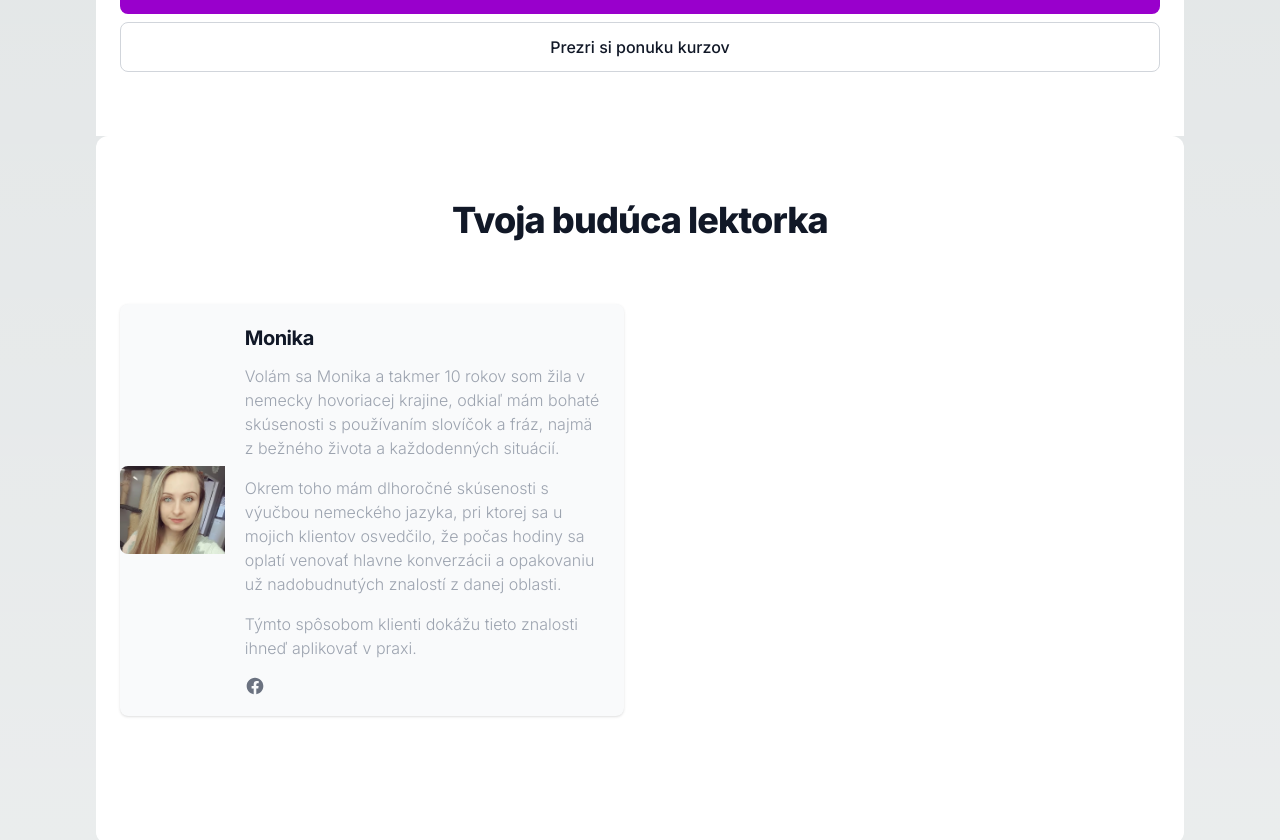
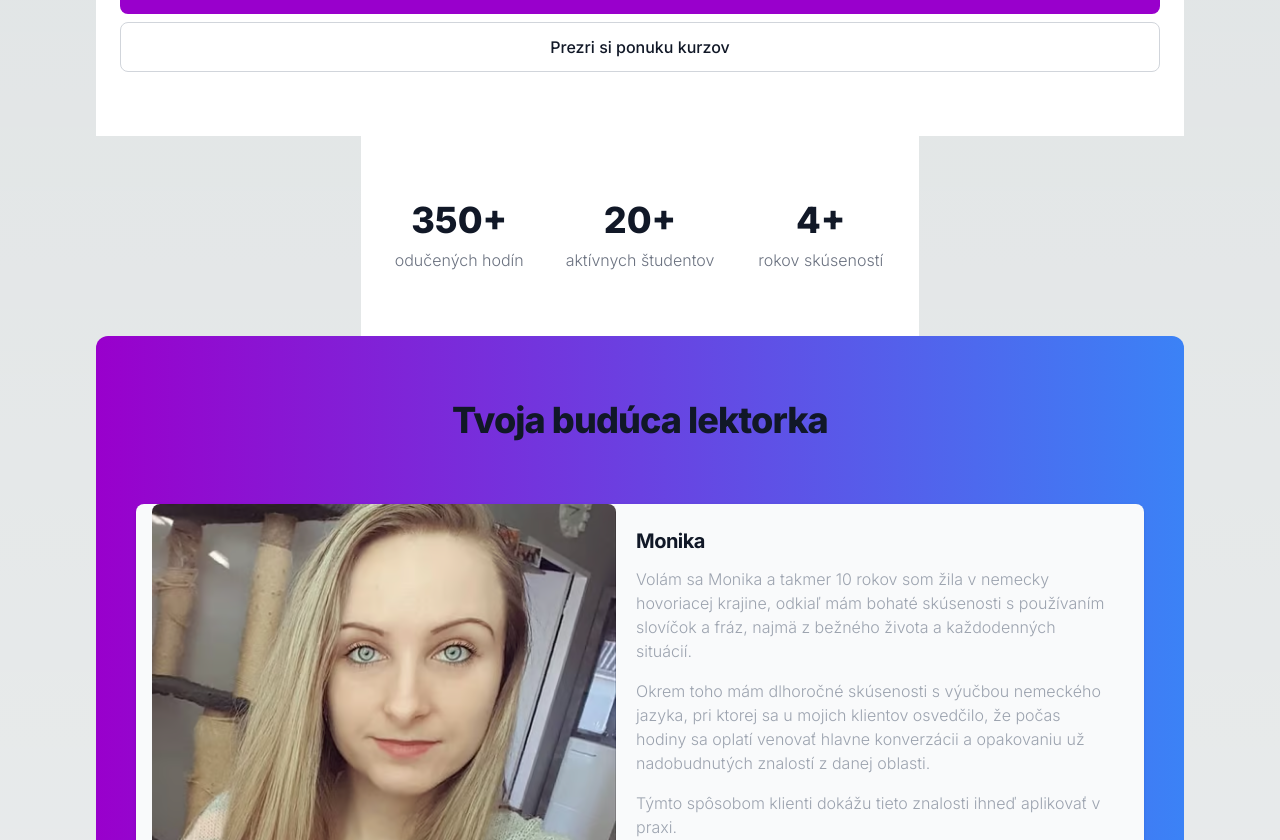
Before and after one commit to marosstudenic/nauc-sa-nemecky, a Next.js app: page / in a window 1280 px wide. Shown: the part 1960-2800 px from the top of the page. Built offline with nearby package versions, Linux system fonts and the light colour scheme.

Commit message:
add contact form and some other stuff

```diff
--- a/src/app/components/AboutLectorSection.tsx
+++ b/src/app/components/AboutLectorSection.tsx
@@ -2,18 +2,18 @@ import Image from "next/image";
 
 export const AboutLectorSection = () => {
     return (
-        <section className="bg-white dark:bg-gray-900 rounded-xl">
+        <section className="bg-gradient-to-r from-primary-950 to-blue-500 rounded-xl w-full">
             <div className="py-8 px-4 mx-auto max-w-screen-xl lg:py-16 lg:px-6 ">
                 <div className="mx-auto max-w-screen-sm text-center mb-8 lg:mb-16">
                     <h2 className="mb-4 text-4xl tracking-tight font-extrabold text-gray-900 dark:text-white">Tvoja budúca lektorka</h2>
                     {/* <p className="font-light text-gray-500 lg:mb-16 sm:text-xl dark:text-gray-400">Explore the whole collection of open-source web components and elements built with the utility classNamees from Tailwind</p> */}
                 </div>
-                <div className="grid gap-8 mb-6 lg:mb-16 md:grid-cols-2">
-                    <div className="items-center bg-gray-50 rounded-lg shadow sm:flex dark:bg-gray-800 dark:border-gray-700">
-                        <a href="#">
-                            <Image className="w-full rounded-lg sm:rounded-none sm:rounded-l-lg" src="/images/monika.png" alt="Bonnie Avatar" width="100" height="200" />
+                <div className="flex gap-8 mb-6 lg:mb-16 justify-center px-4">
+                    <div className="items-center bg-gray-50 rounded-lg shadow sm:flex dark:bg-gray-800 dark:border-gray-700 max-w-5xl px-4">
+                        <a href="#" className="">
+                            <Image className="w-full rounded-lg sm:rounded-lg object-cover" src="/images/monika.png" alt="Bonnie Avatar" width="200" height="200" />
                         </a>
-                        <div className="p-5">
+                        <div className="p-5  max-w-lg">
                             <h3 className="text-xl font-bold tracking-tight text-gray-900 dark:text-white">
                                 <a href="#">Monika</a>
                             </h3>
--- /dev/null
+++ b/src/app/components/ContactForm.tsx
@@ -0,0 +1,25 @@
+export const ContactForm = () => {
+    return (
+        <section className="bg-white">
+            <div className="py-8 lg:py-16 px-4 mx-auto max-w-screen-md">
+                <h2 className="mb-4 text-4xl tracking-tight font-extrabold text-center text-gray-900 ">Napíšte mi a začnite plynule hovoriť po nemecky</h2>
+                <p className="mb-8 lg:mb-16 font-light text-center text-gray-500  sm:text-xl">Po kontakte dohodneme prvú hodinu, kde nastavíme plán výučby a časový harmonogram a komunikáciu</p>
+                <form action="#" className="space-y-8">
+                    <div>
+                        <label htmlFor="email" className="block mb-2 text-sm font-medium text-gray-900 ">Váš email</label>
+                        <input type="email" id="email" className="shadow-sm bg-gray-50 border border-gray-300 text-gray-900 text-sm rounded-lg focus:ring-primary-500 focus:border-primary-500 block w-full p-2.5 dark:bg-gray-700 dark:border-gray-600 dark:placeholder-gray-400 dark:text-white dark:focus:ring-primary-500 dark:focus:border-primary-500 dark:shadow-sm-light" placeholder="chcem-sa-naucit-plynule-po-nemecky@gmail.com" required />
+                    </div>
+                    <div>
+                        <label htmlFor="subject" className="block mb-2 text-sm font-medium text-gray-900 ">O ktorý balíček hodín by ste mali záujem ? </label>
+                        <input type="text" id="subject" className="block p-3 w-full text-sm text-gray-900 bg-gray-50 rounded-lg border border-gray-300 shadow-sm focus:ring-primary-500 focus:border-primary-500 dark:bg-gray-700 dark:border-gray-600 dark:placeholder-gray-400 dark:text-white dark:focus:ring-primary-500 dark:focus:border-primary-500 dark:shadow-sm-light" placeholder="Zoberiem si 15 hodín, pretože som odhodlaný/á plynule hovoriť po nemecky" required />
+                    </div>
+                    <div className="sm:col-span-2">
+                        <label htmlFor="message" className="block mb-2 text-sm font-medium text-gray-900 ">Vaša aktuálna skúsenosť s nemčinou + otázky</label>
+                        <textarea id="message" rows={6} className="block p-2.5 w-full text-sm text-gray-900 bg-gray-50 rounded-lg shadow-sm border border-gray-300 focus:ring-primary-500 focus:border-primary-500 dark:bg-gray-700 dark:border-gray-600 dark:placeholder-gray-400 dark:text-white dark:focus:ring-primary-500 dark:focus:border-primary-500" placeholder="..."></textarea>
+                    </div>
+                    <button type="submit" className="py-3 px-5 text-sm font-medium text-center text-white rounded-lg bg-primary-950 sm:w-fit ">Odoslať správu</button>
+                </form>
+            </div>
+        </section>
+    )
+}
--- a/src/app/components/OfferSection.tsx
+++ b/src/app/components/OfferSection.tsx
@@ -19,14 +19,15 @@ export const OfferSection = () => {
                     </div>
                     <div>
                         <div className="flex justify-center items-center mb-4 w-10 h-10 rounded-full bg-primary-100 lg:h-12 lg:w-12 dark:bg-primary-900">
-                            <svg className="w-5 h-5 text-primary-600 lg:w-6 lg:h-6 dark:text-primary-300" fill="currentColor" viewBox="0 0 20 20" xmlns="http://www.w3.org/2000/svg"><path d="M10.394 2.08a1 1 0 00-.788 0l-7 3a1 1 0 000 1.84L5.25 8.051a.999.999 0 01.356-.257l4-1.714a1 1 0 11.788 1.838L7.667 9.088l1.94.831a1 1 0 00.787 0l7-3a1 1 0 000-1.838l-7-3zM3.31 9.397L5 10.12v4.102a8.969 8.969 0 00-1.05-.174 1 1 0 01-.89-.89 11.115 11.115 0 01.25-3.762zM9.3 16.573A9.026 9.026 0 007 14.935v-3.957l1.818.78a3 3 0 002.364 0l5.508-2.361a11.026 11.026 0 01.25 3.762 1 1 0 01-.89.89 8.968 8.968 0 00-5.35 2.524 1 1 0 01-1.4 0zM6 18a1 1 0 001-1v-2.065a8.935 8.935 0 00-2-.712V17a1 1 0 001 1z"></path></svg>
+                            <svg className="w-5 h-5 text-primary-600 lg:w-6 lg:h-6 dark:text-primary-300" fill="currentColor" viewBox="0 0 20 20" xmlns="http://www.w3.org/2000/svg"><path fill-rule="evenodd" d="M6 6V5a3 3 0 013-3h2a3 3 0 013 3v1h2a2 2 0 012 2v3.57A22.952 22.952 0 0110 13a22.95 22.95 0 01-8-1.43V8a2 2 0 012-2h2zm2-1a1 1 0 011-1h2a1 1 0 011 1v1H8V5zm1 5a1 1 0 011-1h.01a1 1 0 110 2H10a1 1 0 01-1-1z" clip-rule="evenodd"></path><path d="M2 13.692V16a2 2 0 002 2h12a2 2 0 002-2v-2.308A24.974 24.974 0 0110 15c-2.796 0-5.487-.46-8-1.308z"></path></svg>
                         </div>
                         <h3 className="mb-2 text-xl font-bold dark:text-gray-900">Biznis nemčina</h3>
                         <p className="text-gray-500 dark:text-gray-700">Špeciálne navrhnuté pre profesionálov, ktorí chcú zlepšiť svoju obchodnú komunikáciu v nemeckom jazyku. Kurzy pokrývajú všetko od emailovej komunikácie po prezentácie a networking v nemecky hovoriacich krajinách.</p>
                     </div>
                     <div>
                         <div className="flex justify-center items-center mb-4 w-10 h-10 rounded-full bg-primary-100 lg:h-12 lg:w-12 dark:bg-primary-900">
-                            <svg className="w-5 h-5 text-primary-600 lg:w-6 lg:h-6 dark:text-primary-300" fill="currentColor" viewBox="0 0 20 20" xmlns="http://www.w3.org/2000/svg"><path fill-rule="evenodd" d="M6 6V5a3 3 0 013-3h2a3 3 0 013 3v1h2a2 2 0 012 2v3.57A22.952 22.952 0 0110 13a22.95 22.95 0 01-8-1.43V8a2 2 0 012-2h2zm2-1a1 1 0 011-1h2a1 1 0 011 1v1H8V5zm1 5a1 1 0 011-1h.01a1 1 0 110 2H10a1 1 0 01-1-1z" clip-rule="evenodd"></path><path d="M2 13.692V16a2 2 0 002 2h12a2 2 0 002-2v-2.308A24.974 24.974 0 0110 15c-2.796 0-5.487-.46-8-1.308z"></path></svg>
+                            <svg className="w-5 h-5 text-primary-600 lg:w-6 lg:h-6 dark:text-primary-300" fill="currentColor" viewBox="0 0 20 20" xmlns="http://www.w3.org/2000/svg"><path d="M10.394 2.08a1 1 0 00-.788 0l-7 3a1 1 0 000 1.84L5.25 8.051a.999.999 0 01.356-.257l4-1.714a1 1 0 11.788 1.838L7.667 9.088l1.94.831a1 1 0 00.787 0l7-3a1 1 0 000-1.838l-7-3zM3.31 9.397L5 10.12v4.102a8.969 8.969 0 00-1.05-.174 1 1 0 01-.89-.89 11.115 11.115 0 01.25-3.762zM9.3 16.573A9.026 9.026 0 007 14.935v-3.957l1.818.78a3 3 0 002.364 0l5.508-2.361a11.026 11.026 0 01.25 3.762 1 1 0 01-.89.89 8.968 8.968 0 00-5.35 2.524 1 1 0 01-1.4 0zM6 18a1 1 0 001-1v-2.065a8.935 8.935 0 00-2-.712V17a1 1 0 001 1z"></path></svg>
+
                         </div>
                         <h3 className="mb-2 text-xl font-bold dark:text-gray-900">Príprava na certifikáty</h3>
                         <p className="text-gray-500 dark:text-gray-700">Pripravte sa na oficiálne jazykové certifikáty, ako sú Goethe-Zertifikat, TestDaF alebo ÖSD, s našimi cielenými prípravnými kurzami. Naše sedenia vás vybavia potrebnými znalosťami a stratégiami, aby ste skúšku zvládli s prehľadom.</p>
--- a/src/app/components/ReviewsSection.tsx
+++ b/src/app/components/ReviewsSection.tsx
@@ -1,10 +1,11 @@
+"use client";
 export const ReviewsSection = () => {
-    return (<section className="">
+    return (
+        <section>
             <div className="px-4">
                 <h3 className="mb-8 text-4xl tracking-tight font-extrabold text-gray-900 dark:text-gray-900">Čo o mne hovoria moji študeti</h3>
             </div>
             <script src="https://static.elfsight.com/platform/platform.js" data-use-service-core defer></script>
-        <script> </script>
             <div className="elfsight-app-281db957-638b-44e3-8c64-577c2e89f1c0" data-elfsight-app-lazy></div>
         </section>)
 }
--- /dev/null
+++ b/src/app/components/SocialProofSection.tsx
@@ -0,0 +1,22 @@
+export const SocialProofSection = () => {
+    return (
+        <section className="bg-white">
+            <div className="max-w-screen-xl px-4 py-8 mx-auto text-center lg:py-16 lg:px-6">
+                <dl className="grid max-w-screen-md gap-8 mx-auto text-gray-900 sm:grid-cols-3 ">
+                    <div className="flex flex-col items-center justify-center">
+                        <dt className="mb-2 text-3xl md:text-4xl font-extrabold">350+</dt>
+                        <dd className="font-light text-gray-500 ">odučených hodín</dd>
+                    </div>
+                    <div className="flex flex-col items-center justify-center">
+                        <dt className="mb-2 text-3xl md:text-4xl font-extrabold">20+</dt>
+                        <dd className="font-light text-gray-500 ">aktívnych študentov</dd>
+                    </div>
+                    <div className="flex flex-col items-center justify-center">
+                        <dt className="mb-2 text-3xl md:text-4xl font-extrabold">4+</dt>
+                        <dd className="font-light text-gray-500 ">rokov skúseností</dd>
+                    </div>
+                </dl>
+            </div>
+        </section>
+    )
+}
--- a/src/app/components/TestLessonSection.tsx
+++ b/src/app/components/TestLessonSection.tsx
@@ -4,7 +4,7 @@ export const TestLessonSection = () => {
             <div className="py-8 px-4 mx-auto max-w-screen-xl sm:py-16 lg:px-6">
                 <div className="mx-auto max-w-screen-sm text-center">
                     <h2 className="mb-4 text-2xl tracking-tight font-extrabold leading-tight text-gray-900 ">Chceli by ste vedieť aké sú hodiny pred tým, než si zoberiete balíček ? </h2>
-                    <p className="mb-6 font-light text-gray-800 md:text-lg">Pre Vás ponúkam <b className="font-extrabold">skúšobnú hodinu </b>. Dohodneš pri prvú hodinu s lektorom, ktorá bude plnohodnotne prebiehať 45 minút a až potom ako si vyskúšaš  samotnú techniku výučby sa môžeš rozhodnúť či chceš v hodinách plnohodnotne pokračovať. </p>
+                    <p className="mb-6 font-light text-gray-800 md:text-lg">Pre Vás ponúkam <b className="font-extrabold">skúšobnú hodinu </b>. Dohodnete si prvú hodinu s lektorom, ktorá bude plnohodnotne prebiehať 45 minút a až potom ako si vyskúšate samotnú techniku výučby sa môžete rozhodnúť či chcete v hodinách plnohodnotne pokračovať. </p>
                     <a href="#" className="text-white bg-primary-950 hover:bg-primary-800 focus:ring-4 focus:ring-primary-300 font-medium rounded-lg text-sm px-5 py-2.5 mr-2 mb-2 ">Dohodnúť prvú hodinu</a>
                 </div>
             </div>
--- a/src/app/layout.tsx
+++ b/src/app/layout.tsx
@@ -18,10 +18,7 @@ export default function RootLayout({
 }>) {
   return (
     <html lang="en" className="max-w-screen">
-      <body className={inter.className}>
-        <Header />
-        {children}
-        <Footer />
+      <body className={inter.className}><Header />{children}<Footer />
       </body>
     </html>
   );
--- a/src/app/page.tsx
+++ b/src/app/page.tsx
@@ -6,6 +6,8 @@ import { AboutLectorSection } from "./components/AboutLectorSection";
 import { CTASection } from "./components/CTASection";
 import { PricingSection } from "./components/PricingSection";
 import { TestLessonSection } from "./components/TestLessonSection";
+import { SocialProofSection } from "./components/SocialProofSection";
+import { ContactForm } from "./components/ContactForm";
 
 export default function Home() {
   return (
@@ -13,10 +15,12 @@ export default function Home() {
       <HeroSection />
       <ReviewsSection />
       <OfferSection />
+      <SocialProofSection />
       <AboutLectorSection />
       <CTASection />
       <PricingSection />
       <TestLessonSection />
+      <ContactForm />
     </main >
   );
 }
```
Also changed, not shown: src/app/components/Header.tsx (+5 -5 lines), src/app/components/PricingSection.tsx (+29 -27 lines). Lines whose indentation alone changed are shown as unchanged.
